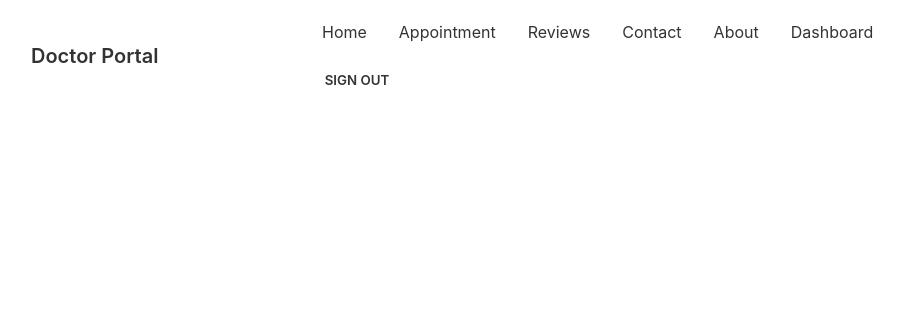
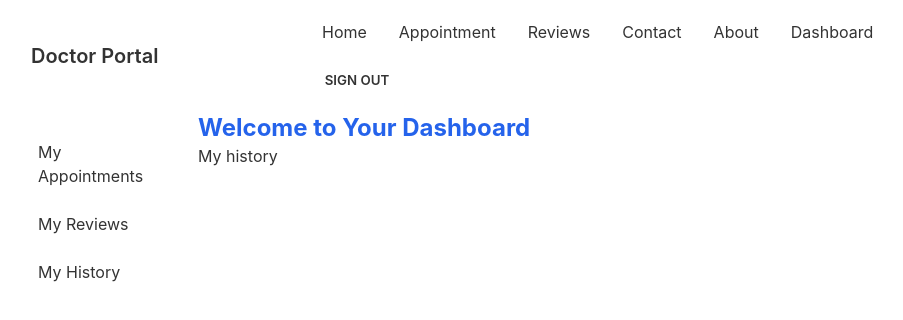
Before and after one commit to kdipto1/Doctors-Portal-Client, a React (Create React App) app: page /dashboard/history in a window 1280 px wide. Shown: the top 320 px of the page, without its empty margins (42-945 px from the left). Built offline with nearby package versions, Linux system fonts and the light colour scheme; no server answers; sample sign-in values are in the browser's storage.

Commit message:
My history compo added, Module-74 added....(f)

```diff
--- a/src/App.js
+++ b/src/App.js
@@ -12,6 +12,7 @@ import "react-toastify/dist/ReactToastify.css";
 import Dashboard from "./Pages/Dashboard/Dashboard";
 import MyAppointments from "./Pages/Dashboard/MyAppointments";
 import MyReview from "./Pages/Dashboard/MyReview";
+import MyHistory from "./Pages/Dashboard/MyHistory";
 
 function App() {
   return (
@@ -38,6 +39,7 @@ function App() {
         >
           <Route index element={<MyAppointments/>}/>
           <Route path="review" element={<MyReview/>}/>
+          <Route path="history" element={<MyHistory/>}/>
         </Route>
         <Route path="/login" element={<Login />} />
         <Route path="/signup" element={<SignUp />} />
--- a/src/Pages/Dashboard/Dashboard.js
+++ b/src/Pages/Dashboard/Dashboard.js
@@ -14,13 +14,16 @@ const Dashboard = () => {
       </div>
       <div className="drawer-side">
         <label htmlFor="dashboard-sidebar" className="drawer-overlay"></label>
-        <ul className="menu p-4 overflow-y-auto w-80 bg-base-100 text-base-content">
+        <ul className="menu p-4 overflow-y-auto w-48 bg-base-100 text-base-content">
           {/* <!-- Sidebar content here --> */}
           <li>
-            <Link to="/dashboard">Sidebar Item 1</Link>
+            <Link to="/dashboard">My Appointments</Link>
           </li>
           <li>
-            <Link to="/dashboard/review">Sidebar Item 2</Link>
+            <Link to="/dashboard/review">My Reviews</Link>
+          </li>
+          <li>
+            <Link to="/dashboard/history">My History</Link>
           </li>
         </ul>
       </div>
--- /dev/null
+++ b/src/Pages/Dashboard/MyHistory.js
@@ -0,0 +1,11 @@
+import React from 'react';
+
+const MyHistory = () => {
+  return (
+    <div>
+      <h2>My history</h2>
+    </div>
+  );
+};
+
+export default MyHistory;
```
